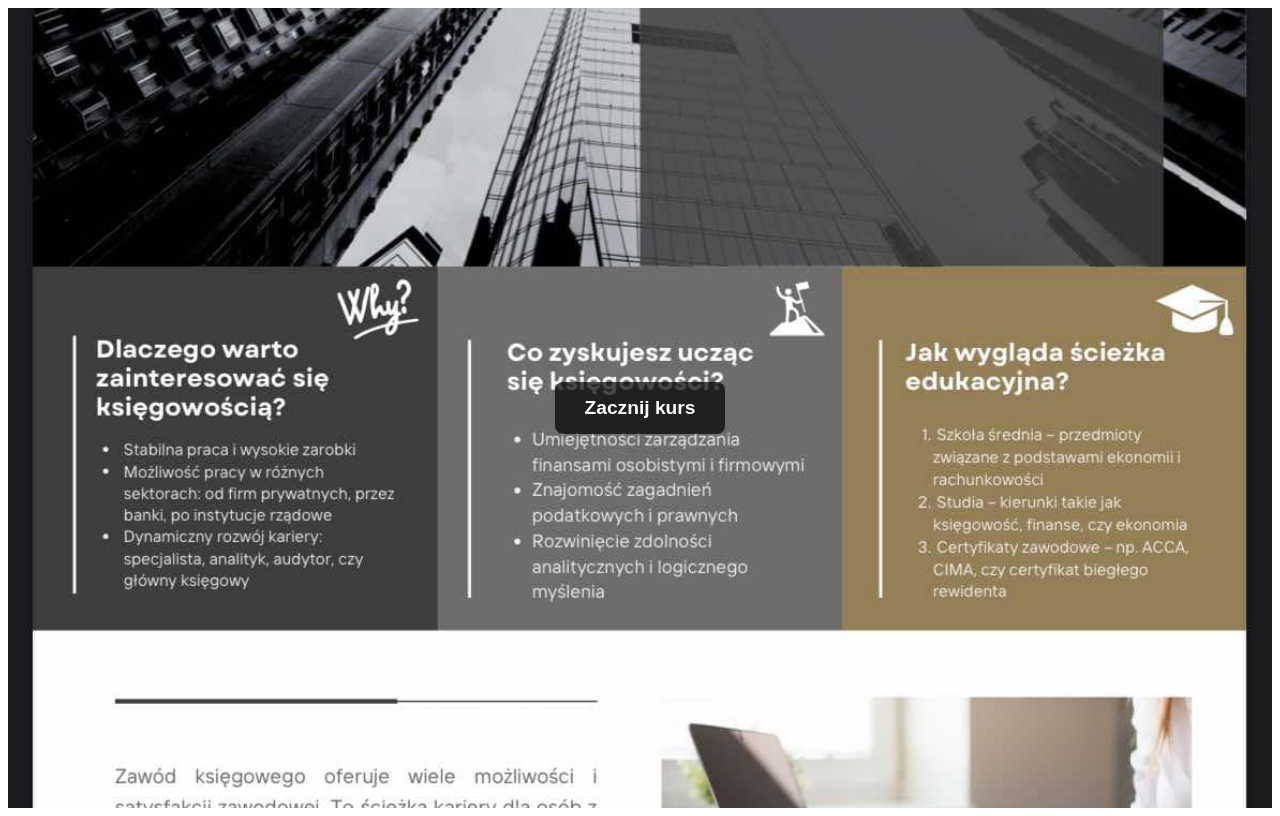
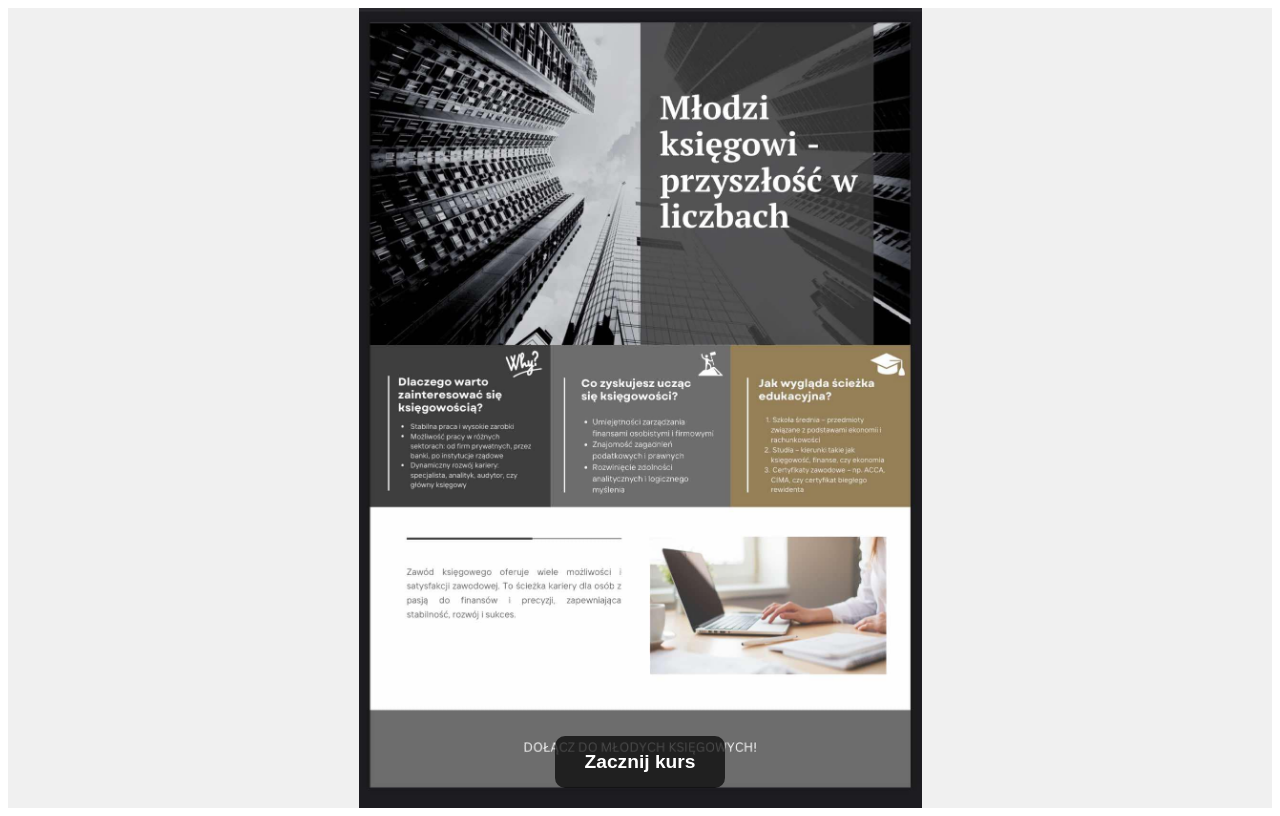
Before and after one commit to sobonkarol/kurs_karolina, a React (Create React App) app in the folder szkolenie_kurs/: page / in a window 1280 px wide. Built offline with nearby package versions, Linux system fonts and the light colour scheme.

Commit message:
home fix

```diff
--- a/szkolenie_kurs/src/components/Home.js
+++ b/szkolenie_kurs/src/components/Home.js
@@ -1,22 +1,26 @@
-import React, { useState } from 'react';
+import React from 'react';
 import styled from 'styled-components';
 import { useNavigate } from 'react-router-dom';
-import Modal from 'react-modal';
-import backgroundImage from '../front.jpg'; // Upewnij się, że ścieżka do obrazu jest poprawna
+import backgroundImage from '../front.jpg'; // Ścieżka do obrazu tła
 
-// Stylowanie kontenera strony głównej
+// Stylizacja głównego kontenera
 const HomeContainer = styled.div`
   display: flex;
-  justify-content: center;
+  flex-direction: column;
+  justify-content: flex-end;
   align-items: center;
   height: 100vh;
   margin: 0;
   padding: 0;
-  background: url(${backgroundImage}) no-repeat center center fixed;
-  background-size: cover;
+  background: url(${backgroundImage}) no-repeat center center;
+  background-size: contain; /* Obraz będzie dopasowany w całości */
+  background-color: #f0f0f0; /* Tło jako zapas */
+  @media (max-width: 768px) {
+    background-size: cover; /* Dla smartfonów wypełnij ekran */
+  }
 `;
 
-// Stylowanie przycisku "Zacznij kurs"
+// Stylizacja przycisku
 const StartButton = styled.button`
   padding: 15px 30px;
   font-size: 1.2rem;
@@ -24,101 +28,37 @@ const StartButton = styled.button`
   color: white;
   background-color: rgba(0, 0, 0, 0.7);
   border: none;
-  border-radius: 8px;
+  border-radius: 10px;
   cursor: pointer;
+  margin-bottom: 20px; /* Przycisk nieco nad krawędzią ekranu */
   transition: background-color 0.3s, transform 0.2s;
 
   &:hover {
     background-color: rgba(0, 0, 0, 0.9);
     transform: scale(1.05);
   }
-`;
 
-// Stylowanie zawartości modala
-const customStyles = {
-  content: {
-    top: '50%',
-    left: '50%',
-    right: 'auto',
-    bottom: 'auto',
-    marginRight: '-50%',
-    transform: 'translate(-50%, -50%)',
-    padding: '20px',
-    borderRadius: '10px',
-    boxShadow: '0 5px 15px rgba(0,0,0,0.3)',
-  },
-  overlay: {
-    backgroundColor: 'rgba(0, 0, 0, 0.5)',
-  },
-};
-
-// Stylowanie przycisku w modalu
-const ModalButton = styled.button`
-  padding: 10px 20px;
-  font-size: 1rem;
-  font-weight: bold;
-  color: white;
-  background-color: #007bff;
-  border: none;
-  border-radius: 5px;
-  cursor: pointer;
-  margin-top: 10px;
-  transition: background-color 0.3s;
-
-  &:hover {
-    background-color: #0056b3;
+  @media (max-width: 768px) {
+    font-size: 1rem;
+    padding: 10px 20px;
   }
 `;
 
+// Funkcja główna
 const Home = ({ setNickname }) => {
   const navigate = useNavigate();
-  const [modalIsOpen, setIsOpen] = useState(false);
-  const [nickname, setNicknameInput] = useState('');
-
-  const openModal = () => {
-    setIsOpen(true);
-  };
-
-  const closeModal = () => {
-    setIsOpen(false);
-  };
 
   const handleStart = () => {
-    if (nickname.trim()) {
+    const nickname = prompt('Podaj swój nick:');
+    if (nickname) {
       setNickname(nickname);
       navigate('/quiz');
-    } else {
-      alert('Proszę wprowadzić nick.');
     }
   };
 
   return (
     <HomeContainer>
-      <StartButton onClick={openModal}>Zacznij kurs</StartButton>
-      <Modal
-        isOpen={modalIsOpen}
-        onRequestClose={closeModal}
-        style={customStyles}
-        contentLabel="Wprowadź swój nick"
-        ariaHideApp={false} // Dodaj to, jeśli nie ustawiasz elementu głównego aplikacji
-      >
-        <h2>Wprowadź swój nick</h2>
-        <input
-          type="text"
-          value={nickname}
-          onChange={(e) => setNicknameInput(e.target.value)}
-          placeholder="Twój nick"
-          style={{
-            width: '100%',
-            padding: '10px',
-            marginTop: '10px',
-            fontSize: '1rem',
-            borderRadius: '5px',
-            border: '1px solid #ccc',
-          }}
-        />
-        <ModalButton onClick={handleStart}>Rozpocznij</ModalButton>
-      </Modal>
+      <StartButton onClick={handleStart}>Zacznij kurs</StartButton>
     </HomeContainer>
   );
 };
```
